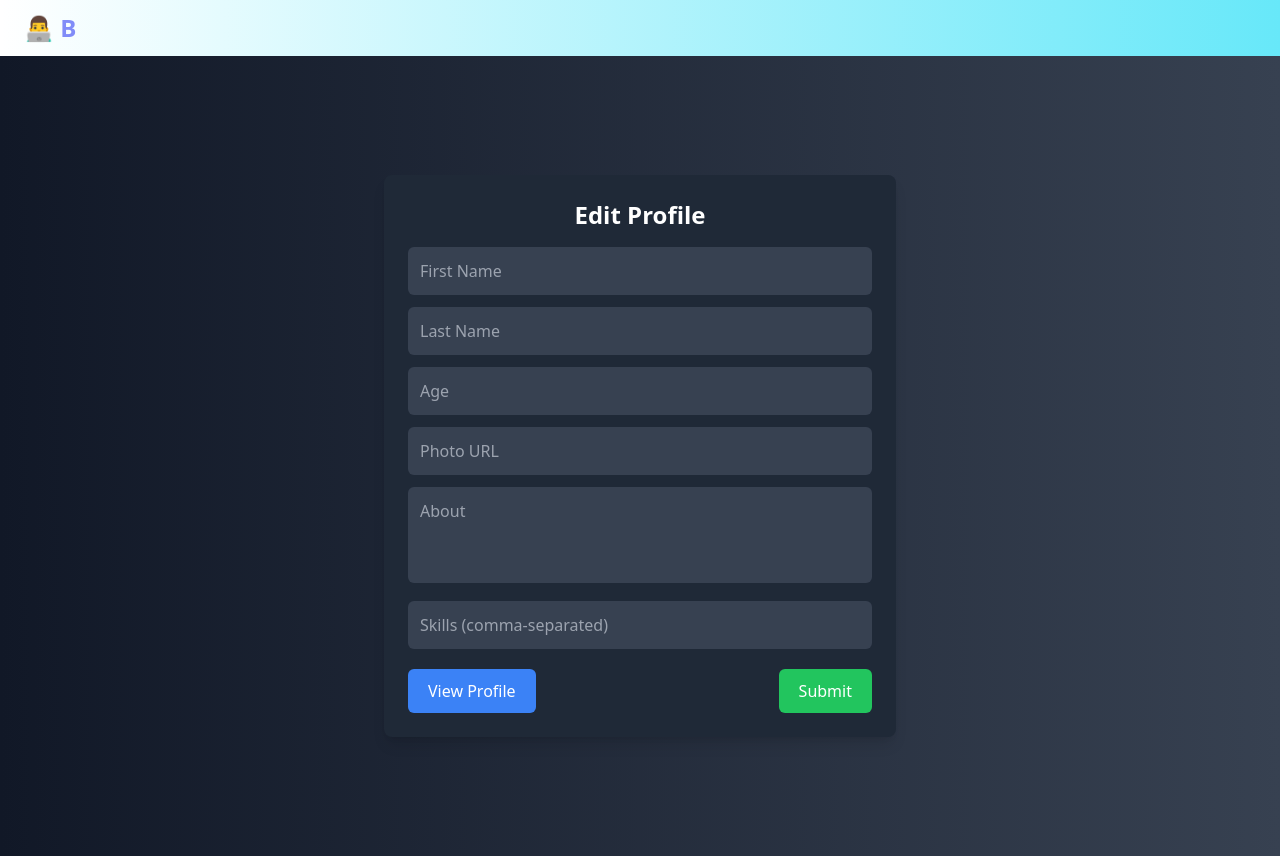
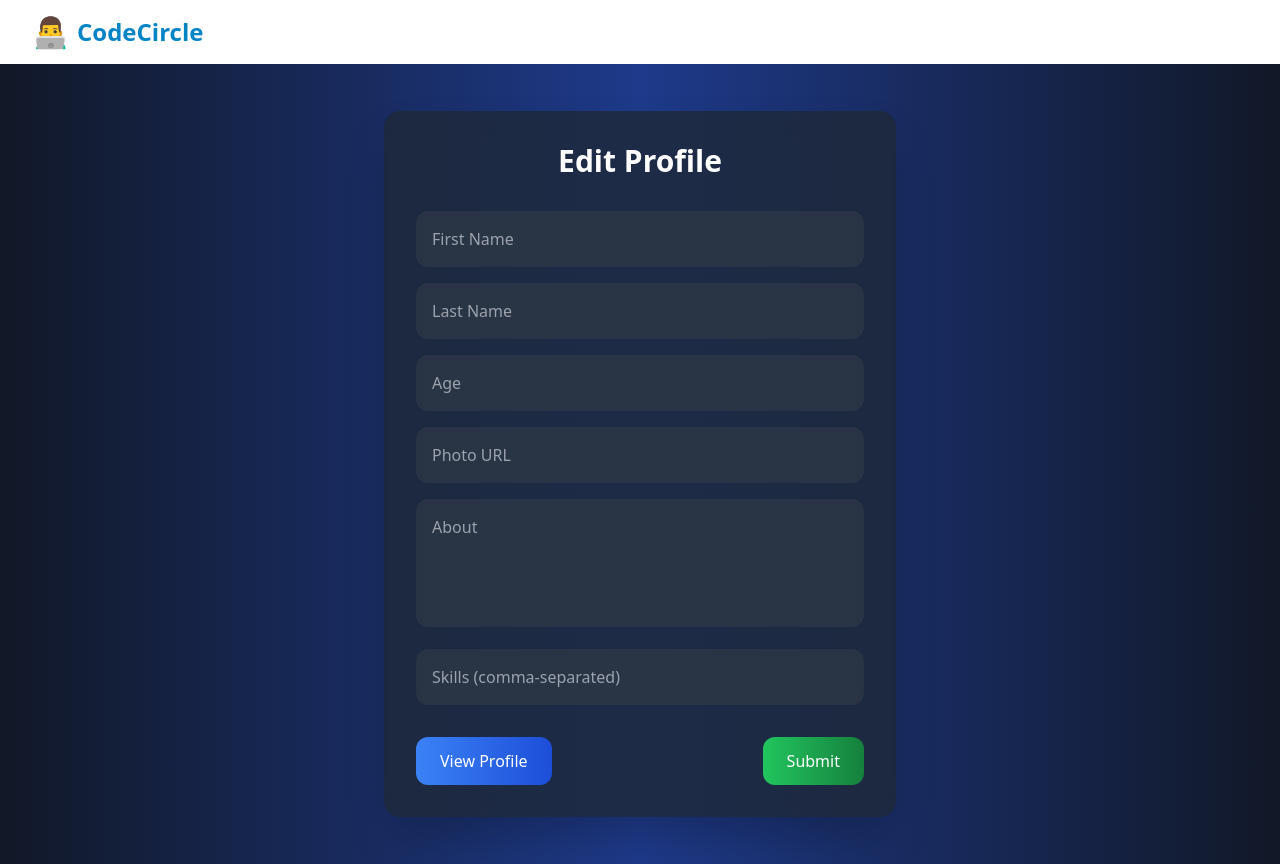
Before and after one commit to Balu2200/ConnectNow_Frontend, a React (Vite) app: page /profile in a window 1280 px wide. Built offline with nearby package versions, Linux system fonts and the light colour scheme; no server answers.

Commit message:
updated chabot using Langchain

```diff
--- a/package.json
+++ b/package.json
@@ -12,7 +12,7 @@
   "dependencies": {
     "@reduxjs/toolkit": "^2.5.0",
     "axios": "^1.7.9",
-    "framer-motion": "^12.4.2",
+    "framer-motion": "^12.10.4",
     "react": "^18.3.1",
     "react-dom": "^18.3.1",
     "react-icons": "^5.4.0",
--- a/src/App.jsx
+++ b/src/App.jsx
@@ -3,7 +3,7 @@ import Body from "./components/Body";
 import Login from "./components/Login";
 import Signup from "./components/Signup";
 import Profile from "./components/Profile";
-import {Provider} from "react-redux";
+import { Provider } from "react-redux";
 import appStore from "./utils/appStore";
 import Feed from "./components/Feed";
 import Connections from "./components/connections";
@@ -12,27 +12,28 @@ import Chatbot from "./components/chatbot";
 import Chatting from "./components/chatting";
 
 function App() {
-
   return (
-    <>
     <Provider store={appStore}>
+      <div className="min-h-screen bg-gradient-to-br from-primary-50 to-secondary-50">
         <BrowserRouter basename="/">
+          <div className="animate-fade-in">
             <Routes>
-            <Route path="/" element={<Body/>}>
-              <Route path='/feed' element={<Feed/>}/>
-              <Route path="/login" element={<Login/>}/>
-              <Route path="/signup" element={<Signup/>}/>
-              <Route path="/profile" element={<Profile/>}/>
-              <Route path="/connections" element={<Connections/>}/>
-              <Route path="/requestreceived" element={<Receivedrequests/>}/>
-              <Route path="/help" element={<Chatbot/>}/>
-              <Route path="/chat/:targetUserId" element={<Chatting/>}/>
+              <Route path="/" element={<Body />}>
+                <Route path="/feed" element={<Feed />} />
+                <Route path="/login" element={<Login />} />
+                <Route path="/signup" element={<Signup />} />
+                <Route path="/profile" element={<Profile />} />
+                <Route path="/connections" element={<Connections />} />
+                <Route path="/requestreceived" element={<Receivedrequests />} />
+                <Route path="/help" element={<Chatbot />} />
+                <Route path="/chat/:targetUserId" element={<Chatting />} />
               </Route>
             </Routes>
+          </div>
         </BrowserRouter>
+      </div>
     </Provider>
-    </>
   );
 }
 
-export default App
+export default App;
--- a/src/components/Editprofile.jsx
+++ b/src/components/Editprofile.jsx
@@ -3,6 +3,7 @@ import { useState } from "react";
 import { useDispatch, useSelector } from "react-redux";
 import { BASE_URL } from "../utils/constants";
 import { addUser } from "../utils/userSlice";
+import { motion, AnimatePresence } from "framer-motion";
 
 const EditProfile = () => {
   const user = useSelector((store) => store.user) || {};
@@ -52,136 +53,266 @@ const EditProfile = () => {
     }
   };
 
+  const containerVariants = {
+    hidden: { opacity: 0, y: 20 },
+    visible: {
+      opacity: 1,
+      y: 0,
+      transition: {
+        duration: 0.5,
+        staggerChildren: 0.1,
+      },
+    },
+  };
+
+  const itemVariants = {
+    hidden: { opacity: 0, x: -20 },
+    visible: {
+      opacity: 1,
+      x: 0,
+      transition: { duration: 0.3 },
+    },
+  };
+
   return (
-    <div className="flex justify-center items-center min-h-screen p-6 bg-gradient-to-r from-gray-900 to-gray-700 text-white">
+    <div className="flex justify-center items-center min-h-screen p-6 bg-gradient-to-r from-gray-900 via-blue-900 to-gray-900 text-white">
+      <AnimatePresence mode="wait">
         {viewProfile ? (
-        <div className="bg-gray-800 shadow-lg rounded-lg p-6 w-full max-w-lg text-center">
-          <h2 className="text-2xl font-bold mb-6 text-white border-b-2 border-gray-600 pb-2">
+          <motion.div
+            key="view"
+            initial={{ opacity: 0, scale: 0.9 }}
+            animate={{ opacity: 1, scale: 1 }}
+            exit={{ opacity: 0, scale: 0.9 }}
+            className="bg-gray-800/80 backdrop-blur-lg shadow-2xl rounded-2xl p-8 w-full max-w-lg text-center"
+          >
+            <motion.h2
+              initial={{ y: -20, opacity: 0 }}
+              animate={{ y: 0, opacity: 1 }}
+              className="text-3xl font-bold mb-8 text-white border-b-2 border-blue-500 pb-3"
+            >
               Profile Details
-          </h2>
+            </motion.h2>
 
+            <motion.div
+              initial={{ scale: 0 }}
+              animate={{ scale: 1 }}
+              transition={{ type: "spring", stiffness: 200, damping: 20 }}
+              className="mb-8"
+            >
               {photoUrl ? (
                 <img
                   src={photoUrl}
                   alt="Profile"
-              className="w-32 h-32 rounded-full mx-auto mb-6 border-4 border-blue-400 shadow-lg"
+                  className="w-40 h-40 rounded-full mx-auto border-4 border-blue-500 shadow-lg hover:shadow-blue-500/50 transition-all duration-300"
                 />
               ) : (
-            <div className="w-32 h-32 rounded-full mx-auto mb-6 bg-gray-600 flex items-center justify-center text-xl font-semibold text-white shadow-lg">
+                <div className="w-40 h-40 rounded-full mx-auto bg-gradient-to-r from-blue-500 to-blue-700 flex items-center justify-center text-2xl font-semibold text-white shadow-lg">
                   No Image
                 </div>
               )}
+            </motion.div>
 
-          <div className="text-left space-y-4">
-            <div className="grid grid-cols-[120px_1fr] gap-4 bg-gray-700 px-4 py-2 rounded-md">
+            <motion.div
+              variants={containerVariants}
+              initial="hidden"
+              animate="visible"
+              className="text-left space-y-4"
+            >
+              <motion.div
+                variants={itemVariants}
+                className="grid grid-cols-[120px_1fr] gap-4 bg-gray-700/50 backdrop-blur-sm px-6 py-3 rounded-xl hover:bg-gray-700/70 transition-colors"
+              >
                 <span className="font-semibold text-blue-400">Name:</span>
                 <span className="text-white">
                   {firstName} {lastName}
                 </span>
-            </div>
-            <div className="grid grid-cols-[120px_1fr] gap-4 bg-gray-700 px-4 py-2 rounded-md">
+              </motion.div>
+              <motion.div
+                variants={itemVariants}
+                className="grid grid-cols-[120px_1fr] gap-4 bg-gray-700/50 backdrop-blur-sm px-6 py-3 rounded-xl hover:bg-gray-700/70 transition-colors"
+              >
                 <span className="font-semibold text-blue-400">Age:</span>
                 <span className="text-white">{age}</span>
-            </div>
-            <div className="grid grid-cols-[120px_1fr] gap-4 bg-gray-700 px-4 py-2 rounded-md">
+              </motion.div>
+              <motion.div
+                variants={itemVariants}
+                className="grid grid-cols-[120px_1fr] gap-4 bg-gray-700/50 backdrop-blur-sm px-6 py-3 rounded-xl hover:bg-gray-700/70 transition-colors"
+              >
                 <span className="font-semibold text-blue-400">About:</span>
                 <span className="text-white">{about}</span>
-            </div>
-            <div className="grid grid-cols-[120px_1fr] gap-4 bg-gray-700 px-4 py-2 rounded-md">
+              </motion.div>
+              <motion.div
+                variants={itemVariants}
+                className="grid grid-cols-[120px_1fr] gap-4 bg-gray-700/50 backdrop-blur-sm px-6 py-3 rounded-xl hover:bg-gray-700/70 transition-colors"
+              >
                 <span className="font-semibold text-blue-400">Skills:</span>
                 <span className="text-white">{skills}</span>
-            </div>
-          </div>
+              </motion.div>
+            </motion.div>
 
-          <button
-            className="mt-6 px-5 py-2.5 rounded-md bg-blue-500 hover:bg-blue-400 text-white font-medium transition shadow-lg"
+            <motion.button
+              whileHover={{ scale: 1.05 }}
+              whileTap={{ scale: 0.95 }}
+              className="mt-8 px-6 py-3 rounded-xl bg-gradient-to-r from-blue-500 to-blue-700 text-white font-medium transition-all duration-300 hover:shadow-lg hover:shadow-blue-500/30"
               onClick={() => setViewProfile(false)}
             >
               Back to Edit
-          </button>
-        </div>
+            </motion.button>
+          </motion.div>
         ) : !success ? (
-        <div className="bg-gray-800 shadow-lg rounded-lg p-6 w-full max-w-lg">
-          <h2 className="text-2xl font-bold text-center mb-4">Edit Profile</h2>
+          <motion.div
+            key="edit"
+            initial={{ opacity: 0, scale: 0.9 }}
+            animate={{ opacity: 1, scale: 1 }}
+            exit={{ opacity: 0, scale: 0.9 }}
+            className="bg-gray-800/80 backdrop-blur-lg shadow-2xl rounded-2xl p-8 w-full max-w-lg"
+          >
+            <motion.h2
+              initial={{ y: -20, opacity: 0 }}
+              animate={{ y: 0, opacity: 1 }}
+              className="text-3xl font-bold text-center mb-8 text-white"
+            >
+              Edit Profile
+            </motion.h2>
 
-          <div className="space-y-3">
+            <motion.div
+              variants={containerVariants}
+              initial="hidden"
+              animate="visible"
+              className="space-y-4"
+            >
+              <motion.div variants={itemVariants}>
                 <input
                   type="text"
-              className="w-full p-3 rounded-md bg-gray-700 text-white focus:ring-2 focus:ring-blue-500 outline-none"
+                  className="w-full p-4 rounded-xl bg-gray-700/50 backdrop-blur-sm text-white focus:ring-2 focus:ring-blue-500 outline-none transition-all duration-300"
                   placeholder="First Name"
                   value={firstName}
                   onChange={(e) => setFirstName(e.target.value)}
                 />
+              </motion.div>
 
+              <motion.div variants={itemVariants}>
                 <input
                   type="text"
-              className="w-full p-3 rounded-md bg-gray-700 text-white focus:ring-2 focus:ring-blue-500 outline-none"
+                  className="w-full p-4 rounded-xl bg-gray-700/50 backdrop-blur-sm text-white focus:ring-2 focus:ring-blue-500 outline-none transition-all duration-300"
                   placeholder="Last Name"
                   value={lastName}
                   onChange={(e) => setLastName(e.target.value)}
                 />
+              </motion.div>
 
+              <motion.div variants={itemVariants}>
                 <input
                   type="number"
-              className="w-full p-3 rounded-md bg-gray-700 text-white focus:ring-2 focus:ring-blue-500 outline-none"
+                  className="w-full p-4 rounded-xl bg-gray-700/50 backdrop-blur-sm text-white focus:ring-2 focus:ring-blue-500 outline-none transition-all duration-300"
                   placeholder="Age"
                   value={age}
                   onChange={(e) => setAge(e.target.value)}
                 />
+              </motion.div>
 
+              <motion.div variants={itemVariants}>
                 <input
                   type="text"
-              className="w-full p-3 rounded-md bg-gray-700 text-white focus:ring-2 focus:ring-blue-500 outline-none"
+                  className="w-full p-4 rounded-xl bg-gray-700/50 backdrop-blur-sm text-white focus:ring-2 focus:ring-blue-500 outline-none transition-all duration-300"
                   placeholder="Photo URL"
                   value={photoUrl}
                   onChange={(e) => setPhotoUrl(e.target.value)}
                 />
+              </motion.div>
 
+              <motion.div variants={itemVariants}>
                 <textarea
-              className="w-full p-3 rounded-md bg-gray-700 text-white focus:ring-2 focus:ring-blue-500 outline-none resize-none h-24"
+                  className="w-full p-4 rounded-xl bg-gray-700/50 backdrop-blur-sm text-white focus:ring-2 focus:ring-blue-500 outline-none resize-none h-32 transition-all duration-300"
                   placeholder="About"
                   value={about}
                   onChange={(e) => setAbout(e.target.value)}
                 />
+              </motion.div>
 
+              <motion.div variants={itemVariants}>
                 <input
                   type="text"
-              className="w-full p-3 rounded-md bg-gray-700 text-white focus:ring-2 focus:ring-blue-500 outline-none"
+                  className="w-full p-4 rounded-xl bg-gray-700/50 backdrop-blur-sm text-white focus:ring-2 focus:ring-blue-500 outline-none transition-all duration-300"
                   placeholder="Skills (comma-separated)"
                   value={skills}
                   onChange={(e) => setSkills(e.target.value)}
                 />
-          </div>
+              </motion.div>
+            </motion.div>
 
             {error && (
-            <p className="text-red-400 text-sm mt-3 text-center">{error}</p>
+              <motion.p
+                initial={{ opacity: 0, y: 10 }}
+                animate={{ opacity: 1, y: 0 }}
+                className="text-red-400 text-sm mt-4 text-center"
+              >
+                {error}
+              </motion.p>
             )}
 
-          <div className="flex justify-between items-center mt-5">
-            <button
+            <div className="flex justify-between items-center mt-8">
+              <motion.button
+                whileHover={{ scale: 1.05 }}
+                whileTap={{ scale: 0.95 }}
+                className="px-6 py-3 rounded-xl bg-gradient-to-r from-blue-500 to-blue-700 text-white font-medium transition-all duration-300 hover:shadow-lg hover:shadow-blue-500/30"
                 onClick={() => setViewProfile(true)}
-              className="px-5 py-2.5 rounded-md bg-blue-500 hover:bg-blue-400 text-white font-medium transition"
               >
                 View Profile
-            </button>
-            <button
-              onClick={saveProfile}
-              className={`px-5 py-2.5 rounded-md text-white font-medium transition ${
+              </motion.button>
+              <motion.button
+                whileHover={{ scale: 1.05 }}
+                whileTap={{ scale: 0.95 }}
+                className={`px-6 py-3 rounded-xl text-white font-medium transition-all duration-300 ${
                   loading
                     ? "bg-gray-500 cursor-not-allowed"
-                  : "bg-green-500 hover:bg-green-400"
+                    : "bg-gradient-to-r from-green-500 to-green-700 hover:shadow-lg hover:shadow-green-500/30"
                 }`}
+                onClick={saveProfile}
                 disabled={loading}
               >
                 {loading ? "Saving..." : "Submit"}
-            </button>
+              </motion.button>
             </div>
-        </div>
+          </motion.div>
         ) : (
-        <div className="flex flex-col items-center text-center bg-gray-800 shadow-lg rounded-lg p-6">
-          <h2 className="text-xl font-bold text-green-400">Profile Updated!</h2>
-        </div>
+          <motion.div
+            key="success"
+            initial={{ opacity: 0, scale: 0.9 }}
+            animate={{ opacity: 1, scale: 1 }}
+            exit={{ opacity: 0, scale: 0.9 }}
+            className="flex flex-col items-center text-center bg-gray-800/80 backdrop-blur-lg shadow-2xl rounded-2xl p-8"
+          >
+            <motion.div
+              initial={{ scale: 0 }}
+              animate={{ scale: 1 }}
+              transition={{ type: "spring", stiffness: 200, damping: 20 }}
+              className="w-20 h-20 bg-green-500 rounded-full flex items-center justify-center mb-4"
+            >
+              <svg
+                className="w-10 h-10 text-white"
+                fill="none"
+                stroke="currentColor"
+                viewBox="0 0 24 24"
+              >
+                <path
+                  strokeLinecap="round"
+                  strokeLinejoin="round"
+                  strokeWidth="2"
+                  d="M5 13l4 4L19 7"
+                />
+              </svg>
+            </motion.div>
+            <motion.h2
+              initial={{ y: 20, opacity: 0 }}
+              animate={{ y: 0, opacity: 1 }}
+              className="text-2xl font-bold text-green-400"
+            >
+              Profile Updated Successfully!
+            </motion.h2>
+          </motion.div>
         )}
+      </AnimatePresence>
     </div>
   );
 };
--- a/src/components/Login.jsx
+++ b/src/components/Login.jsx
@@ -11,7 +11,7 @@ const Login = () => {
   const [error, setError] = useState("");
   const [loading, setLoading] = useState(false);
   const dispatch = useDispatch();
-  const navigate = useNavigate();
+
 
   const handleLogin = async () => {
     if (!email || !password) {
--- a/src/components/chatbot.jsx
+++ b/src/components/chatbot.jsx
@@ -18,7 +18,7 @@ const Chatbot = () => {
     try {
       const response = await axios.post(`${BASE_URL}/chatbot/message`, {
         question: input,
-      });
+      }, {withCredentials: true});
       setMessages((prevMessages) => [
         ...prevMessages,
         { sender: "bot", text: response.data.response },
--- a/src/components/navBar.jsx
+++ b/src/components/navBar.jsx
@@ -20,32 +20,62 @@ function Navbar() {
   };
 
   return (
-    <div className="flex items-center justify-between bg-gradient-to-l from-cyan-300 px-6 py-3 shadow-md">
-      <Link to="/feed" className="text-2xl font-bold text-indigo-400">
-        👨‍💻 B     </Link>
+    <nav className="bg-white shadow-lg animate-fade-in">
+      <div className="max-w-7xl mx-auto px-4 sm:px-6 lg:px-8">
+        <div className="flex items-center justify-between h-16">
+          <Link
+            to="/feed"
+            className="flex items-center space-x-2 text-2xl font-bold text-primary-600 hover:text-primary-700 transition-colors duration-300"
+          >
+            <span className="text-3xl">👨‍💻</span>
+            <span>CodeCircle</span>
+          </Link>
+
           {user && (
-        <div className="flex items-center space-x-4">
-          <span className="text-blue-100 font-semibold">
+            <div className="flex items-center space-x-6">
+              <span className="text-secondary-600 font-medium">
                 Welcome, {user.firstName}
               </span>
-          <Link to="/profile" className="btn">
+
+              <Link
+                to="/profile"
+                className="nav-link"
+              >
                 Profile
               </Link>
-          <Link to="/connections" className="btn">
+
+              <Link
+                to="/connections"
+                className="nav-link"
+              >
                 Connections
               </Link>
-          <Link to="/requestreceived" className="btn">
+
+              <Link
+                to="/requestreceived"
+                className="nav-link"
+              >
                 Requests
               </Link>
-          <Link to="/help" className="btn">
+
+              <Link
+                to="/help"
+                className="nav-link"
+              >
                 Help
               </Link>
-          <button className="btn bg-red-600 text-white" onClick={handleLogout}>
+
+              <button
+                onClick={handleLogout}
+                className="btn-primary bg-red-500 hover:bg-red-600"
+              >
                 Logout
               </button>
             </div>
           )}
         </div>
+      </div>
+    </nav>
   );
 }
 
--- a/src/index.css
+++ b/src/index.css
@@ -1,3 +1,54 @@
 @tailwind base;
 @tailwind components;
 @tailwind utilities;
+
+@layer base {
+  body {
+    @apply antialiased text-secondary-800;
+  }
+}
+
+@layer components {
+  .btn-primary {
+    @apply px-4 py-2 bg-primary-500 text-white rounded-lg hover:bg-primary-600
+    transition-all duration-300 ease-in-out transform hover:scale-105
+    focus:outline-none focus:ring-2 focus:ring-primary-400 focus:ring-opacity-50;
+  }
+
+  .btn-secondary {
+    @apply px-4 py-2 bg-secondary-100 text-secondary-700 rounded-lg
+    hover:bg-secondary-200 transition-all duration-300 ease-in-out
+    transform hover:scale-105 focus:outline-none focus:ring-2
+    focus:ring-secondary-300 focus:ring-opacity-50;
+  }
+
+  .card {
+    @apply bg-white rounded-xl shadow-md hover:shadow-lg transition-all
+    duration-300 ease-in-out transform hover:-translate-y-1;
+  }
+
+  .input-field {
+    @apply w-full px-4 py-2 border border-secondary-200 rounded-lg
+    focus:outline-none focus:ring-2 focus:ring-primary-400 focus:border-transparent
+    transition-all duration-300;
+  }
+
+  .nav-link {
+    @apply text-secondary-600 hover:text-primary-500 transition-colors
+    duration-300 ease-in-out;
+  }
+}
+
+/* Custom scrollbar */
+::-webkit-scrollbar {
+  width: 8px;
+}
+
+::-webkit-scrollbar-track {
+  @apply bg-secondary-100;
+}
+
+::-webkit-scrollbar-thumb {
+  @apply bg-primary-300 rounded-full hover:bg-primary-400
+  transition-colors duration-300;
+}
--- a/src/utils/constants.js
+++ b/src/utils/constants.js
@@ -1 +1 @@
-export const BASE_URL = "/api";
+export const BASE_URL = "http://localhost:1234/api";
```
Also changed, not shown: tailwind.config.js (+53 -3 lines), 1 other file (tests, documents, lock files or other folders). Lines whose indentation alone changed are shown as unchanged.
